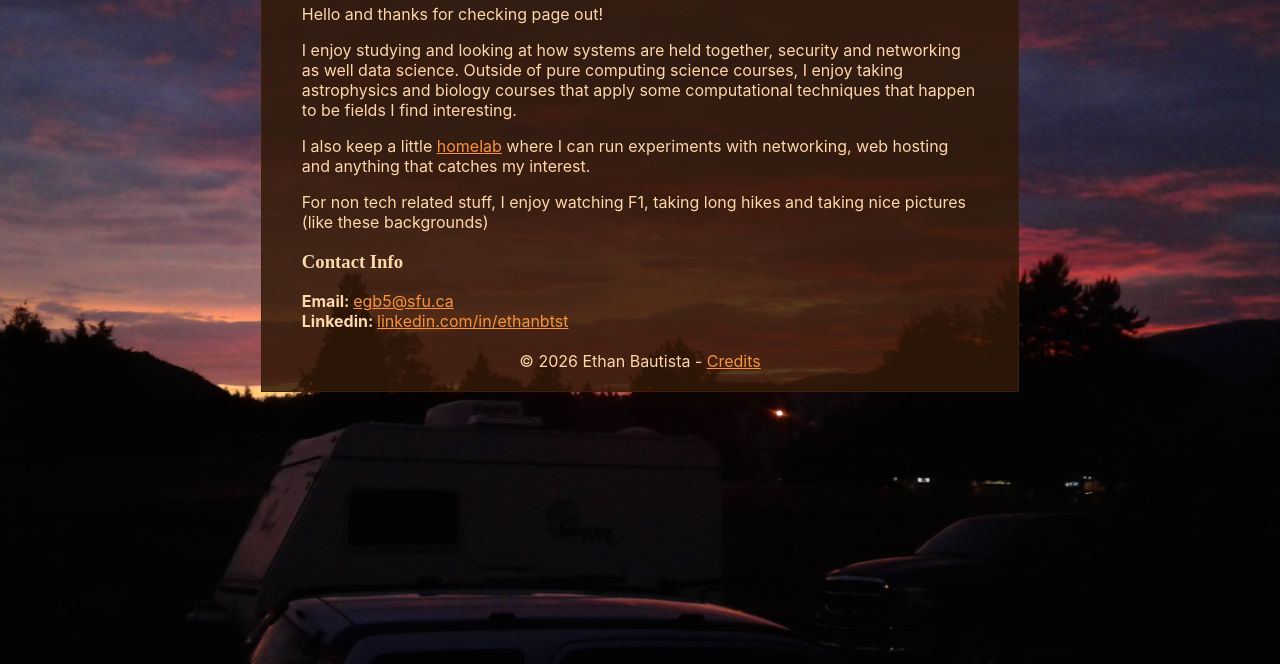
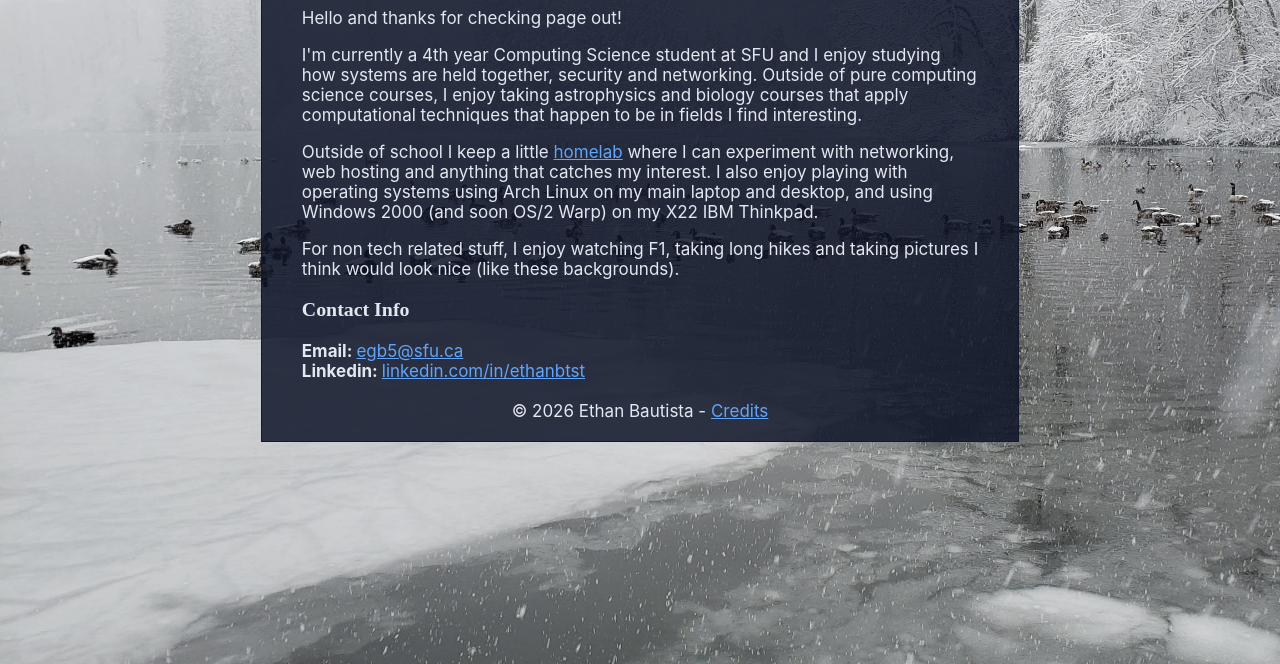
Before and after one commit to ethanbtst/ethanbtst.github.io, a plain HTML site: page index.html in a window 1280 px wide. Shown: the part 136-800 px from the top of the page. Drawn offline with Linux system fonts and the light colour scheme; a web font is replaced by a local one.

Commit message:
Changed default theme to the best (winter)

```diff
--- a/assets/blank.html
+++ b/assets/blank.html
@@ -1,12 +1,12 @@
 <!DOCTYPE html>
-<html lang="en" class="season-fall">
+<html lang="en" class="season-winter">
 
 <head>
     <meta charset="UTF-8">
     <meta name="viewport" content="width=device-width, initial-scale=1.0">
     <link href="https://db.onlinewebfonts.com/c/a56f956c8246b0f4dd0c5b24fce859f1?family=DFPPOPCorn-W12"
         rel="stylesheet">
-    <link rel="shortcut icon" href="theme/fall.ico">
+    <link rel="shortcut icon" href="theme/winter.ico">
     <link rel="stylesheet" href="css/style.css">
     <link rel="stylesheet" href="css/theme.css">
     <title>Blank</title>
--- a/assets/css/style.css
+++ b/assets/css/style.css
@@ -2,24 +2,21 @@
     /* Default / Winter theme colors */
     --header-color: #0f1a2e;
     --menu-color: #0f1e3ceb;
-    --bg-color: rgba(20, 40, 80, 0.75);
+    --bg-color: #142850bf;
 
     --menu-category-color: #93c5fd;
     --menu-current-color: #60a5fa;
     --menu-item-color: #cbd5e1;
     --menu-link-hover: #f472b6;
 
-    --content-bg: rgba(15, 20, 40, 0.85);
+    --content-bg: #0f1428d9;
     --content-text: #e2e8f0;
     --content-link: #60a5fa;
-    --border-color: rgba(148, 163, 184, 0.2);
+    --border-color: #94a3b833;
 
 }
 
-
-
 /* General stuff */
-
 body {
     font-family: -apple-system, BlinkMacSystemFont, Roboto, Helvetica, Arial, sans-serif;
     background-attachment: fixed;
@@ -28,7 +25,7 @@ body {
 }
 
 .layout {
-    font-size: 16px;
+    font-size: 17px;
 
     margin-left: 20%;
     margin-right: 20%;
--- a/index.html
+++ b/index.html
@@ -1,12 +1,12 @@
 <!DOCTYPE html>
-<html lang="en" class="season-fall">
+<html lang="en" class="season-winter">
 
 <head>
     <meta charset="UTF-8">
     <meta name="viewport" content="width=device-width, initial-scale=1.0">
     <link href="https://db.onlinewebfonts.com/c/a56f956c8246b0f4dd0c5b24fce859f1?family=DFPPOPCorn-W12"
         rel="stylesheet">
-    <link rel="shortcut icon" href="/assets/theme/fall.ico">
+    <link rel="shortcut icon" href="/assets/theme/winter.ico">
     <link rel="stylesheet" href="/assets/css/style.css">
     <link rel="stylesheet" href="/assets/css/theme.css">
     <title>Home</title>
@@ -47,20 +47,22 @@
                 Hello and thanks for checking page out!
             </p>
             <p>
-                I enjoy studying and looking at how systems are held together, security
-                and networking as well data science. Outside of pure computing science
-                courses, I enjoy taking astrophysics and biology courses that apply some
-                computational techniques that happen to be fields I find interesting.
+                I'm currently a 4th year Computing Science student at SFU and I enjoy
+                studying how systems are held together, security and networking.
+                Outside of pure computing science courses, I enjoy taking astrophysics
+                and biology courses that apply computational techniques that
+                happen to be in fields I find interesting.
             </p>
             <p>
-                I also keep a little <a href="/homelab">homelab</a> where I can run
-                experiments with networking, web hosting and anything that catches my
-                interest.
+                Outside of school I keep a little <a href="/homelab">homelab</a> where I can
+                experiment with networking, web hosting and anything that catches my
+                interest. I also enjoy playing with operating systems using Arch Linux
+                on my main laptop and desktop, and using Windows 2000 (and soon OS/2 Warp) on
+                my X22 IBM Thinkpad.
             </p>
-
             <p>
                 For non tech related stuff, I enjoy watching F1, taking long hikes and
-                taking nice pictures (like these backgrounds)
+                taking pictures I think would look nice (like these backgrounds).
             </p>
 
             <h3>Contact Info</h3>
```
Also changed, not shown: assets/404.html (+1 -1 lines), credits/index.html (+2 -2 lines), homelab/index.html (+2 -2 lines), other/index.html (+2 -2 lines).
